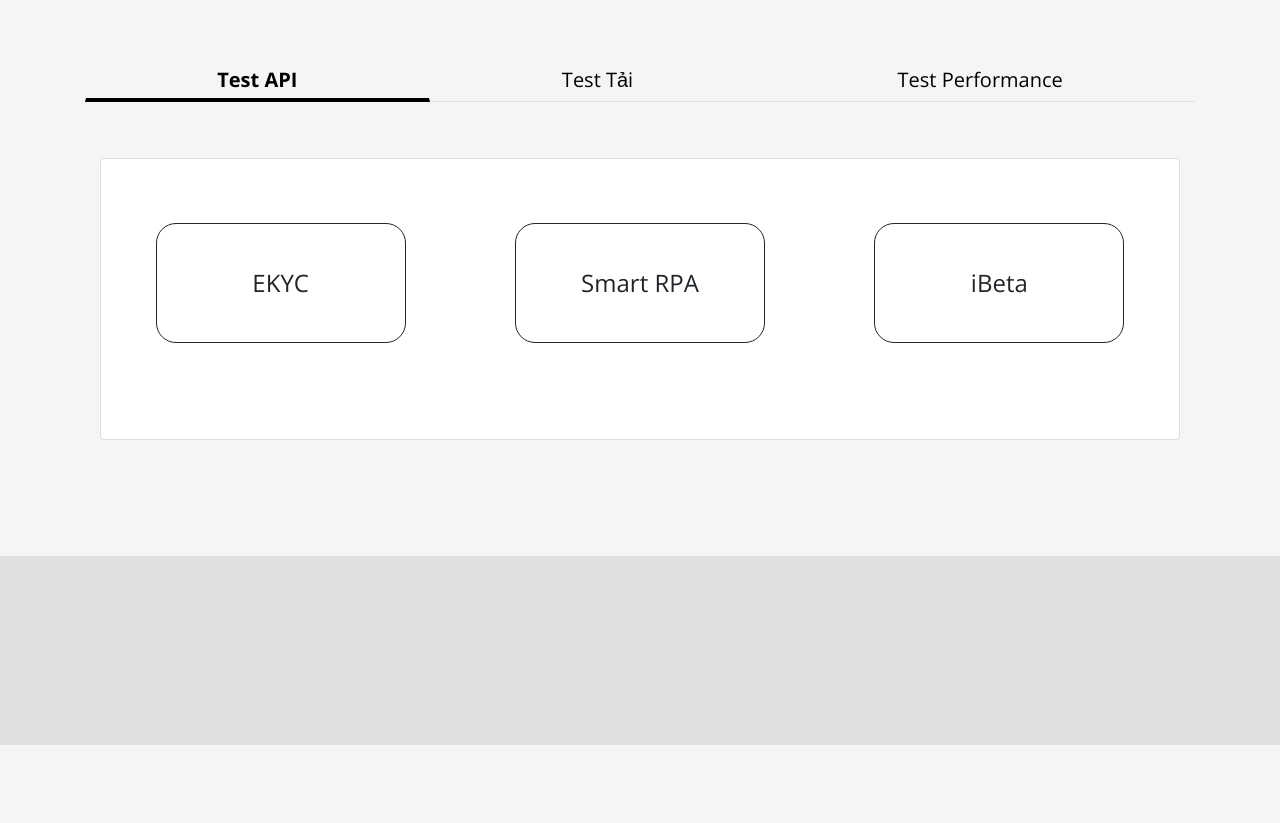
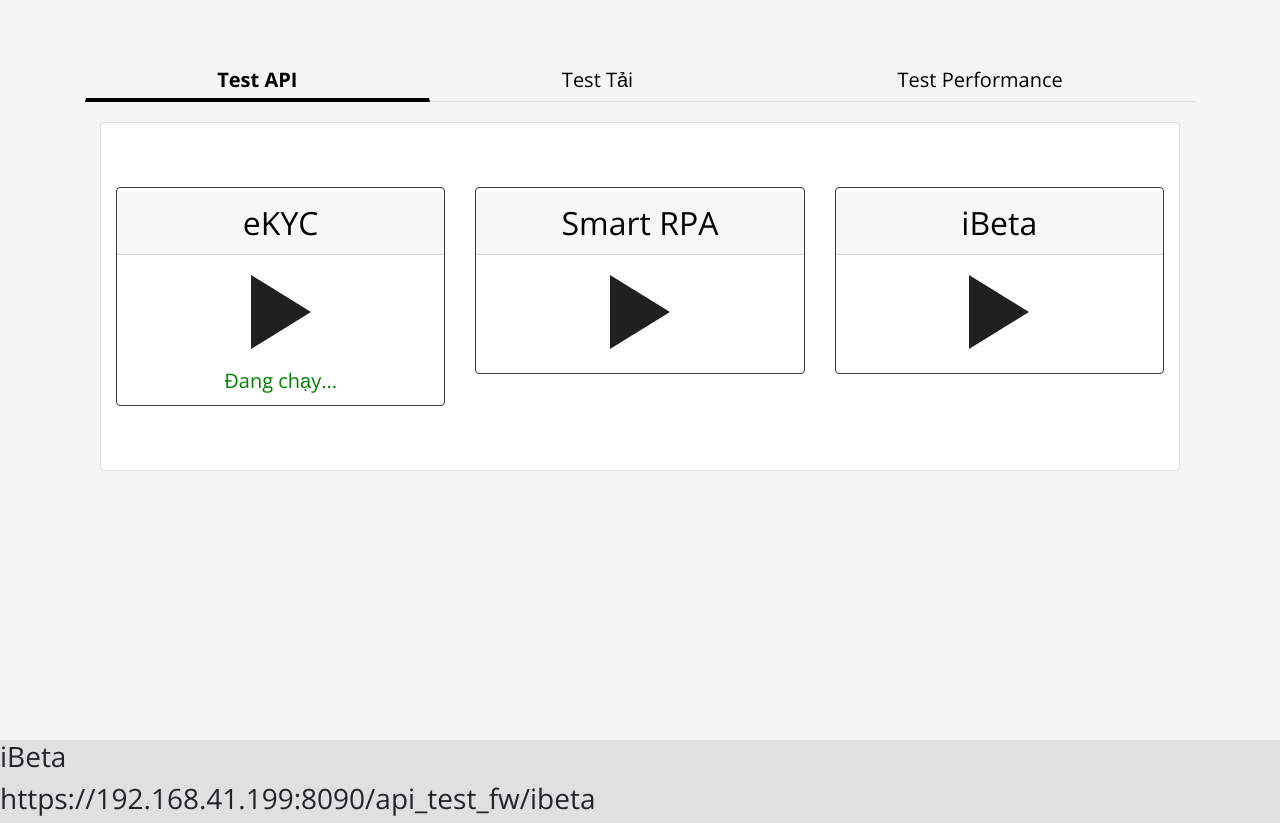
Before and after one commit to Finnard2112/Testing-Website, a Flask app: page /services in a window 1280 px wide. Shown: the part 55-878 px from the top of the page. Before the commit the page ends 800 px from the top, so only its background shows below. Run offline with Flask 2, Linux system fonts and the light colour scheme; the visitor is signed in with stand-in values (Sample User, id 1); some libraries are stand-ins or nearby versions.

Commit message:
Save progress

```diff
--- a/load_test/app.py
+++ b/load_test/app.py
@@ -1,8 +1,9 @@
 from dotenv import load_dotenv
-load_dotenv(dotenv_path=".\\load_test.env")
+load_dotenv()
 import os
 import functools
 from flask import Flask, jsonify, render_template, request, url_for, redirect, session, flash
+from sassutils.wsgi import SassMiddleware
 import flask
 import json
 import config
@@ -25,6 +26,9 @@ app.config['UPLOAD_FOLDER'] = 'C:\Temporary Files'
 engine = create_engine(os.getenv("DATABASE_URL"), echo = False, echo_pool=False, future=True)
 app.secret_key = "pcvMGNKRxmXWYVIGjlYo"
 sql_session = Session(engine)
+app.wsgi_app = SassMiddleware(app.wsgi_app, {
+    'app': ('static/sass', 'static/css', '/static/css')
+})
 
 def tz_localize(timestamp):
     loc_tz = pytz.timezone(session["user_timezone"])
@@ -137,7 +141,8 @@ def logout():
 @app.route('/services', methods=['GET'])
 @login_required
 def services():
-    return render_template("services.html", username=session["username"])
+    api_urls = {"iBeta" : "https://192.168.41.199:8090/api_test_fw/ibeta"}
+    return render_template("services.html", username=session["username"], api_urls = api_urls)
 
 # Receive loadtest_form data and sends it to API.
 
@@ -208,8 +213,8 @@ def autotest():
                 start += " " + request.form['start_time']
                 end = request.form['end_date']
                 end += " " + request.form['end_time']
-                start = tz_localize(datetime.strptime(start, '%d-%b-%Y %I:%M %p'))
-                end = tz_localize(datetime.strptime(end, '%d-%b-%Y %I:%M %p'))
+                start = tz_localize(datetime.strptime(start, '%d-%m-%Y %I:%M %p'))
+                end = tz_localize(datetime.strptime(end, '%d-%m-%Y %I:%M %p'))
                 overlaps = sql_session.query(Tests_Registration).filter(start <= Tests_Registration.end_timestamp, end >= Tests_Registration.start_timestamp, Tests_Registration.status != 0).first()
                 if (overlaps):
                     flash("Không thể trùng với thời gian đã được đăng ký")
--- a/load_test/decode.py
+++ /dev/null
@@ -1,3 +0,0 @@
-import jwt
-
-print(jwt.decode("eyJ0eXAiOiJKV1QiLCJhbGciOiJIUzI1NiIsImtpZCI6ImtxQ041NXQ3bkJMeDlNajh3cEVESWhuN3hPOFFDcEsyIn0.eyJuYW1lIjoiaHV5bnEiLCJleHAiOjE2NTcxODExMjJ9.AmMvmzA10yT9OX-5iOQOO4w9xR1hdNYnXSqgLnpTrhga",algorithms=["HS256"], options={"verify_signature": False}))
--- a/load_test/static/CSS/style.css
+++ b/load_test/static/CSS/style.css
@@ -1,5 +1,6 @@
 @import url("https://fonts.googleapis.com/css?family=Open+Sans:400,700");
 @import url("https://fonts.googleapis.com/css?family=Pacifico");
+
 .input-group-addon {
   cursor: pointer;
 }
@@ -267,6 +268,7 @@ section .section-title {
 #tabs {
   background: #f5f5f5;
   color: rgb(0, 0, 0);
+  min-height: calc(100vh - 60px);
 }
 
 #tabs h6.section-title {
--- a/load_test/static/JS/script.js
+++ b/load_test/static/JS/script.js
@@ -6,7 +6,7 @@ if (/Mobi/.test(navigator.userAgent)) {
   // if desktop device, use DateTimePicker
   $("#datepicker").datetimepicker({
     useCurrent: false,
-    format: "DD-MMM-YYYY",
+    format: "DD-MM-YYYY",
     showTodayButton: true,
     icons: {
       next: "fa fa-chevron-right",
@@ -23,7 +23,7 @@ if (/Mobi/.test(navigator.userAgent)) {
   });
   $("#datepicker2").datetimepicker({
     useCurrent: false,
-    format: "DD-MMM-YYYY",
+    format: "DD-MM-YYYY",
     showTodayButton: true,
     icons: {
       next: "fa fa-chevron-right",
--- /dev/null
+++ b/load_test/static/sass/style.scss
@@ -0,0 +1,22 @@
+/* The value content-box tells the div to place any border on the outside, increasing the width or height. If we change this value to border-box, the border is added to the inside of the box. */
+.play_button {
+  box-sizing: border-box;
+  width: 0;
+  height: 74px;
+  border-style: solid;
+  border-width: 37px 0 37px 60px;
+  border-color: transparent transparent transparent #202020;
+  cursor: pointer;
+  will-change: border-width;
+  transition: all .2s ease;
+
+  &.paused {
+    border-style: double;
+    border-width: 0px 0 0px 60px;
+    border-color: transparent transparent transparent #bc0000;
+  }
+
+  &:hover {
+    filter: brightness(300%);
+  }
+}
--- a/load_test/templates/login.html
+++ b/load_test/templates/login.html
@@ -88,7 +88,7 @@
                         <div class="row">
                             <div class="col-md-9 col-lg-8 mx-auto">
                                 <header>
-                                    <h1 class="pb-5">Hệ thống đăng ký test tải</h1>
+                                    <h1 class="pb-5">Hệ thống test tải</h1>
                                 </header>
                                 <h3 class="login-heading mb-4">Đăng Nhập</h3>
 
@@ -97,12 +97,10 @@
                                     <div class="form-floating mb-3">
                                         <input type="username" class="form-control" name="username" id="floatingInput"
                                             placeholder="Username">
-                                        <label for="floatingInput">Username</label>
                                     </div>
                                     <div class="form-floating mb-3">
                                         <input type="password" class="form-control" name="password"
                                             id="floatingPassword" placeholder="Password">
-                                        <label for="floatingPassword">Password</label>
                                     </div>
 
                                     <div class="d-grid">
--- a/load_test/templates/services.html
+++ b/load_test/templates/services.html
@@ -14,8 +14,39 @@
     <link rel='stylesheet' href="https://cdnjs.cloudflare.com/ajax/libs/toastr.js/latest/toastr.min.css">
     <script src="https://cdnjs.cloudflare.com/ajax/libs/toastr.js/latest/toastr.min.js"></script>
     <link rel="stylesheet" href="{{ url_for('static', filename='CSS/style.css') }}">
+    <link href="{{ url_for('static', filename='css/style.scss.css') }}"
+      rel="stylesheet" type="text/css">
     <script>
+        function start_service(service_name) {
+        console.log(service_name)
+        // var url = "{{(api_urls | safe)}}";
+        console.log("{{api_urls["iBeta"]}}")
+        var xhr = new XMLHttpRequest();
+        xhr.open("POST", url, true);
+        xhr.onload = function () {
+            const response = JSON.parse(this.responseText);
+            console.log("I RAN")
+            console.log(response.message)
+            if (response.message == "success") {
+                session_ids[service_name] = response.session_id;
+                const elem = document.getElementById(element_id);
+                elem.style.backgroundColor = "lightgreen";
+            } else {
+                alert("Unable to start iBeta")
+            }
+            }
+        }
+
         $(document).ready(function () {
+            var play_btn = $('.play_button')
+            play_btn.click(function() {
+                $(this).toggleClass('paused')
+                start_service($(this).attr("id"))
+                return false
+            })
+            var stop_btn
+
+
             toastr.options = {
                 "tapToDismiss": true,
                 "closeButton": true,
@@ -92,24 +123,37 @@
             </nav>
             <div class="tab-content py-3 px-3 px-sm-0" id="nav-tabContent">
                 <div class="tab-pane fade show active" id="nav-home" role="tabpanel" aria-labelledby="nav-home-tab">
-                    <section class="py-3 section-1">
-                        <div class="container-fluid py-4 text-center">
+                    <section class="py-1">
+                        <div class="container-fluid">
                             <div class="row">
                                 <div class="col-sm mx-auto">
                                     <div id="myDIV" class="card py-3">
                                         <div class="container">
-                                            <div class="row pt-5">
+                                            <div class="row py-5">
                                                 <div class="col">
-                                                    <button type="button"
-                                                        class="btn sv_btn btn-sq-responsive">EKYC</button>
+                                                    <div class="card text-center py-1 border-dark">
+                                                        <h2 class = "card-header">eKYC</h2>
+                                                        <div class="card-body">
+                                                            <div class = "row justify-content-center"> <div class="play_button" id="eKYC"></div></div>
+                                                        </div>
+                                                        <h5 style="color: green">Đang chạy...</h5>
+                                                    </div>
                                                 </div>
                                                 <div class="col">
-                                                    <button type="button" class="btn sv_btn btn-sq-responsive">Smart
-                                                        RPA</button>
+                                                    <div class="card text-center py-1 border-dark">
+                                                        <h2 class = "card-header">Smart RPA</h2>
+                                                        <div class="card-body">
+                                                            <div class = "row justify-content-center"> <div class="play_button" id="Smart RPA"></div></div>
+                                                        </div>
+                                                    </div>
                                                 </div>
                                                 <div class="col">
-                                                    <button type="button"
-                                                        class="btn sv_btn btn-sq-responsive">iBeta</button>
+                                                    <div class="card text-center py-1 border-dark">
+                                                        <h2 class = "card-header">iBeta</h2>
+                                                        <div class="card-body">
+                                                            <div class = "row justify-content-center"> <div class="play_button" id = "iBeta"></div></div>
+                                                        </div>
+                                                    </div>
                                                 </div>
                                             </div>
                                         </div>
@@ -120,7 +164,7 @@
                     </section>
                 </div>
                 <div class="tab-pane fade" id="nav-profile" role="tabpanel" aria-labelledby="nav-profile-tab">
-                    <section class="py-3 section-2">
+                    <section class="py-3">
                         <div class="container-fluid py-4 text-center">
                             <div class="row">
                                 <div class="col-sm mx-auto">
@@ -144,7 +188,7 @@
                     </section>
                 </div>
                 <div class="tab-pane fade" id="nav-contact" role="tabpanel" aria-labelledby="nav-contact-tab">
-                    <section class="py-3 section-2">
+                    <section class="py-3">
                         <div class="container-fluid py-4 text-center">
                             <div class="col-sm mx-auto">
                                 <div id="myDIV" class="card py-3">
@@ -167,9 +211,22 @@
 
         </div>
     </section>
+
+    {% for key in api_urls%}
+      <tr>
+        <td>
+          <h3>{{ key }}</h3>
+        </td>
+        <td>
+          <h3>{{ api_urls[key] }}</h3>
+        </td>
+      </tr>
+    {% endfor %}
     <!-- Demo content-->
 
     <script>
+        var urls = {}
+        var session_ids = {}
         function load_test_form() {
             location.replace("{{url_for('loadtest_form')}}")
         }
@@ -181,6 +238,7 @@
         function logout() {
             location.replace("{{url_for('logout')}}")
         }
+
     </script>
 </body>
 
--- a/load_test/templates/test_registration.html
+++ b/load_test/templates/test_registration.html
@@ -91,7 +91,7 @@
             <div class="form-group">
               <label>Ngày</label>
               <div class="input-group date" id="datepicker">
-                <input class="form-control" placeholder="MM/DD/YYYY" name="start_date" required />
+                <input class="form-control" placeholder="DD-MM-YYYY" name="start_date" required />
                 <span class="input-group-append input-group-addon"><span class="input-group-text"><i
                       class="fa fa-calendar"></i></span></span>
               </div>
@@ -112,7 +112,7 @@
             <div class="form-group">
               <label>Ngày</label>
               <div class="input-group date" id="datepicker2">
-                <input class="form-control" placeholder="MM/DD/YYYY" name="end_date" required />
+                <input class="form-control" placeholder="DD-MM-YYYY" name="end_date" required />
                 <span class="input-group-append input-group-addon"><span class="input-group-text"><i
                       class="fa fa-calendar"></i></span></span>
               </div>
```
Also changed, not shown: load_test/static/CSS/style.scss.css (added, +19 -0 lines), 3 other files.
